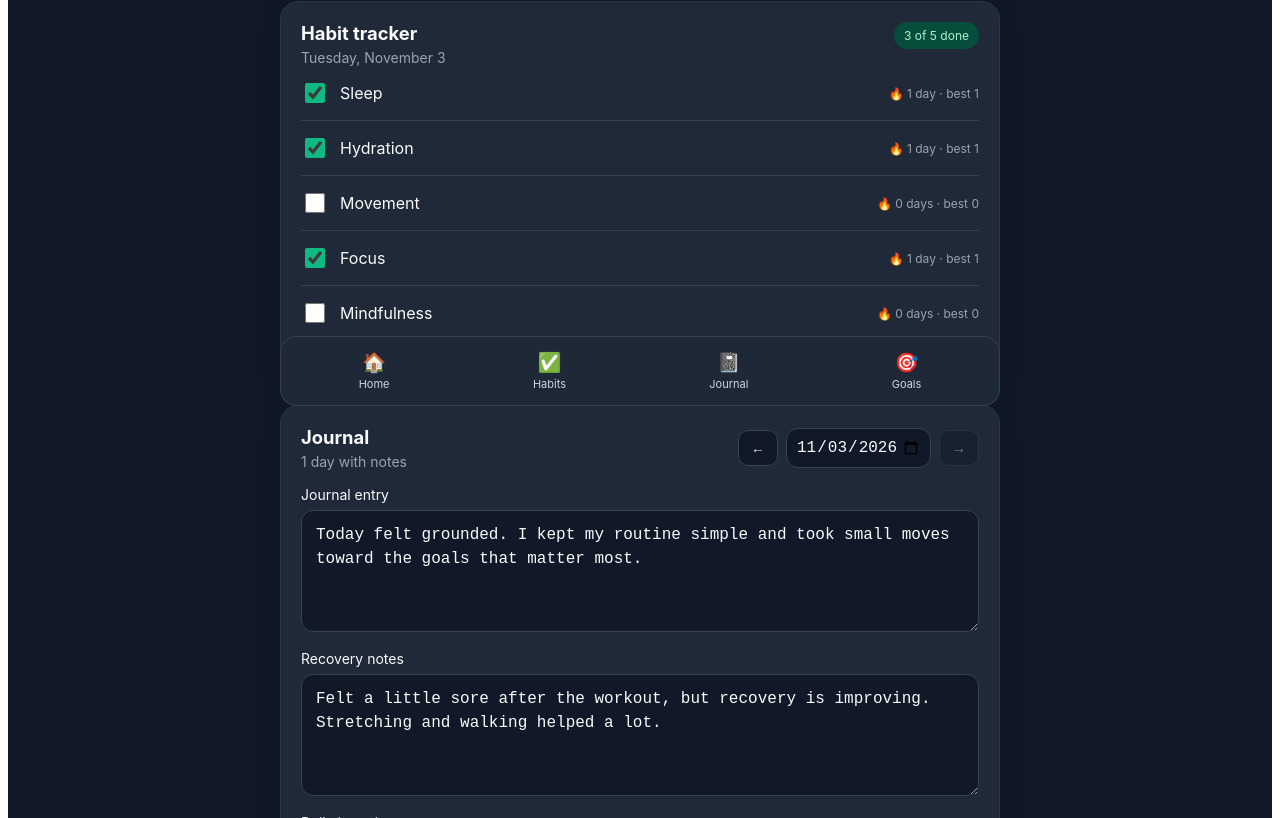
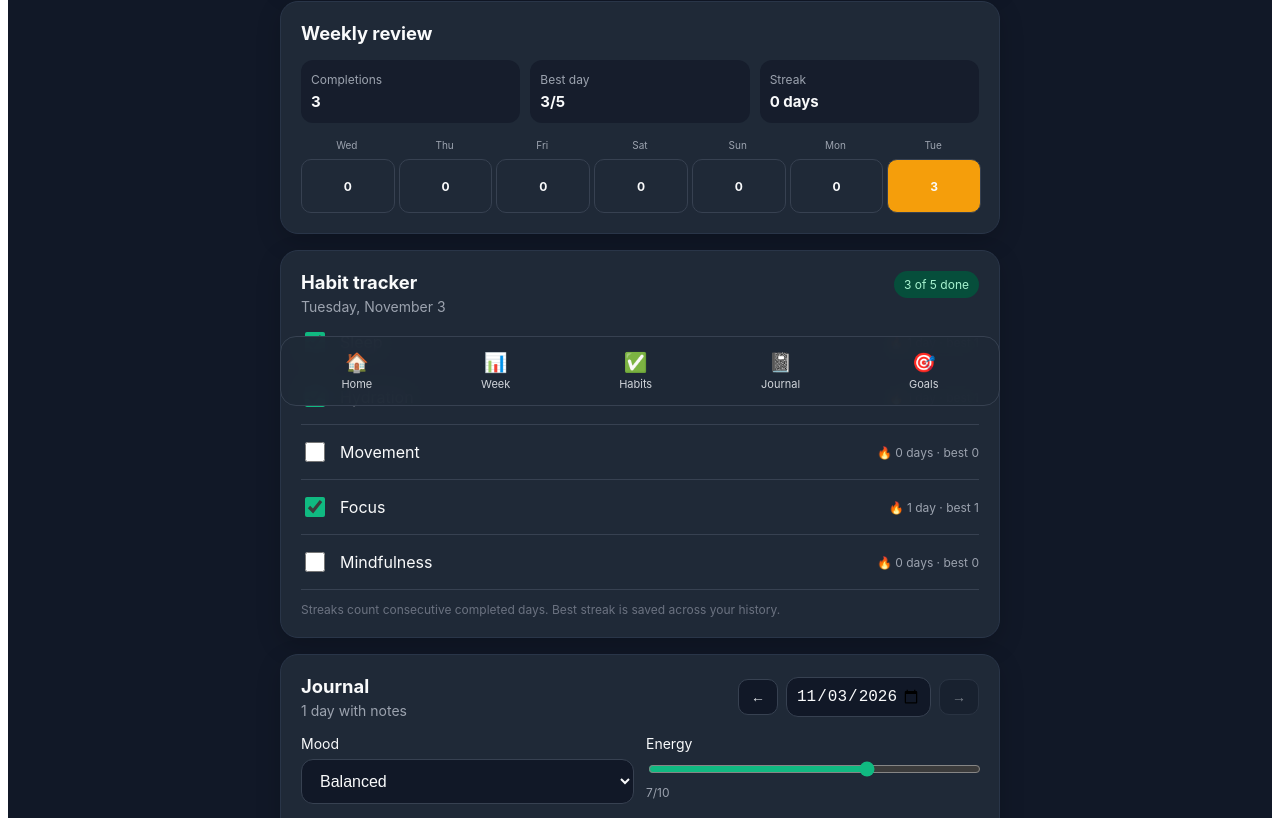
Before and after one commit to Timmaybarry/timmy-shadow, a React (Vite) app: page / in a window 1280 px wide. Shown: the part 382-1200 px from the top of the page. Built offline with nearby package versions, Linux system fonts and the light colour scheme.

Commit message:
Add weekly review dashboard, habit heatmap, and mood/energy reflection cards to Timmy'sShadow

```diff
--- a/src/App.jsx
+++ b/src/App.jsx
@@ -2,6 +2,7 @@ import { useEffect, useMemo, useState } from 'react';
 
 const STORAGE_KEY = 'timmy-shadow-state';
 const HABIT_NAMES = ['sleep', 'hydration', 'movement', 'focus', 'mindfulness'];
+const WEEK_DAYS = ['Sun', 'Mon', 'Tue', 'Wed', 'Thu', 'Fri', 'Sat'];
 const cardStyle = {
   background: '#1f2937',
   border: '1px solid #293548',
@@ -48,6 +49,15 @@ function formatDate(key, options = { weekday: 'long', month: 'long', day: 'numer
   return new Date(year, month - 1, day).toLocaleDateString(undefined, options);
 }
 
+function getLastSevenDays() {
+  const today = new Date();
+  return Array.from({ length: 7 }, (_, index) => {
+    const date = new Date(today);
+    date.setDate(today.getDate() - (6 - index));
+    return dateKey(date);
+  });
+}
+
 function makeDefaultState(today) {
   return {
     weight: 185,
@@ -66,6 +76,8 @@ function makeDefaultState(today) {
         journal: 'Today felt grounded. I kept my routine simple and took small moves toward the goals that matter most.',
         recovery: 'Felt a little sore after the workout, but recovery is improving. Stretching and walking helped a lot.',
         notes: 'Keep the day gentle. Protect energy and stay consistent with the basics.',
+        mood: 'balanced',
+        energy: '7',
       },
     },
   };
@@ -77,7 +89,6 @@ function loadState(today) {
     const saved = JSON.parse(localStorage.getItem(STORAGE_KEY) || 'null');
     if (!saved || typeof saved !== 'object') return defaults;
 
-    // Migrate the first version's single-day fields into date-keyed history.
     const habitsByDate = saved.habitsByDate || {
       [today]: saved.habits || defaults.habitsByDate[today],
     };
@@ -86,6 +97,8 @@ function loadState(today) {
         journal: saved.journal ?? defaults.entries[today].journal,
         recovery: saved.recovery ?? defaults.entries[today].recovery,
         notes: saved.notes ?? defaults.entries[today].notes,
+        mood: saved.mood ?? defaults.entries[today].mood,
+        energy: saved.energy ?? defaults.entries[today].energy,
       },
     };
 
@@ -106,7 +119,6 @@ function isComplete(habitsByDate, habit, day) {
 
 function streakFor(habitsByDate, habit, endingDay, today) {
   let cursor = endingDay;
-  // An unfinished current day doesn't erase the streak earned through yesterday.
   if (cursor === today && !isComplete(habitsByDate, habit, cursor)) {
     cursor = shiftDate(cursor, -1);
   }
@@ -144,7 +156,7 @@ function App() {
     localStorage.setItem(STORAGE_KEY, JSON.stringify(state));
   }, [state]);
 
-  const entry = state.entries[selectedDate] || { journal: '', recovery: '', notes: '' };
+  const entry = state.entries[selectedDate] || { journal: '', recovery: '', notes: '', mood: 'balanced', energy: '7' };
   const selectedHabits = state.habitsByDate[selectedDate] || {};
   const completed = HABIT_NAMES.filter((habit) => selectedHabits[habit]).length;
   const weightRange = 200 - state.goalWeight;
@@ -162,6 +174,14 @@ function App() {
     return 'Building consistency';
   }, [percent, state.weight, state.goalWeight]);
 
+  const weekDates = getLastSevenDays();
+  const weeklySummaries = weekDates.map((day) => ({
+    day,
+    count: HABIT_NAMES.filter((habit) => isComplete(state.habitsByDate, habit, day)).length,
+  }));
+  const bestWeekDay = weeklySummaries.reduce((best, current) => current.count > best.count ? current : best, weeklySummaries[0]);
+  const totalWeekHabitWins = weeklySummaries.reduce((sum, item) => sum + item.count, 0);
+
   function updateEntry(field, value) {
     setState((current) => ({
       ...current,
@@ -171,6 +191,8 @@ function App() {
           journal: '',
           recovery: '',
           notes: '',
+          mood: 'balanced',
+          energy: '7',
           ...current.entries[selectedDate],
           [field]: value,
         },
@@ -230,6 +252,39 @@ function App() {
           <p style={{ color: '#9ca3af', fontSize: '13px', margin: '8px 0 0' }}>Weight goal progress · {Math.round(percent)}%</p>
         </section>
 
+        <section id="weekly" style={cardStyle}>
+          <h2 style={{ margin: '0 0 16px', fontSize: '1.15rem' }}>Weekly review</h2>
+          <div style={{ display: 'grid', gridTemplateColumns: 'repeat(3, minmax(0, 1fr))', gap: '10px', marginBottom: '16px' }}>
+            <Metric label="Completions" value={`${totalWeekHabitWins}`} />
+            <Metric label="Best day" value={bestWeekDay ? `${bestWeekDay.count}/5` : '0/5'} />
+            <Metric label="Streak" value={`${streakFor(state.habitsByDate, 'mindfulness', selectedDate, today)} days`} />
+          </div>
+          <div style={{ display: 'grid', gridTemplateColumns: 'repeat(7, minmax(0, 1fr))', gap: '6px' }}>
+            {weeklySummaries.map(({ day, count }) => (
+              <div key={day} style={{ textAlign: 'center' }}>
+                <div style={{ color: '#9ca3af', fontSize: '10px', marginBottom: '8px' }}>{WEEK_DAYS[new Date(day).getDay()]}</div>
+                <div
+                  style={{
+                    width: '100%',
+                    minHeight: '52px',
+                    borderRadius: '10px',
+                    background: count === 0 ? '#1f2937' : count >= 4 ? '#10b981' : count >= 2 ? '#f59e0b' : '#374151',
+                    border: '1px solid #374151',
+                    display: 'flex',
+                    alignItems: 'center',
+                    justifyContent: 'center',
+                    fontSize: '12px',
+                    fontWeight: 700,
+                    color: '#f9fafb',
+                  }}
+                >
+                  {count}
+                </div>
+              </div>
+            ))}
+          </div>
+        </section>
+
         <section id="habits" style={cardStyle}>
           <div style={{ display: 'flex', justifyContent: 'space-between', alignItems: 'start', gap: '12px' }}>
             <div>
@@ -274,6 +329,25 @@ function App() {
               <button type="button" aria-label="Next day" disabled={selectedDate >= today} onClick={() => setSelectedDate((day) => shiftDate(day, 1))} style={{ ...buttonStyle, opacity: selectedDate >= today ? 0.45 : 1 }}>→</button>
             </div>
           </div>
+
+          <div style={{ display: 'grid', gridTemplateColumns: 'repeat(2, minmax(0, 1fr))', gap: '12px', marginBottom: '12px' }}>
+            <label>
+              <span style={{ display: 'block', marginBottom: '7px', fontSize: '14px' }}>Mood</span>
+              <select value={entry.mood || 'balanced'} onChange={(event) => updateEntry('mood', event.target.value)} style={inputStyle}>
+                <option value="happy">Happy</option>
+                <option value="balanced">Balanced</option>
+                <option value="tired">Tired</option>
+                <option value="stress">Stressed</option>
+                <option value="focused">Focused</option>
+              </select>
+            </label>
+            <label>
+              <span style={{ display: 'block', marginBottom: '7px', fontSize: '14px' }}>Energy</span>
+              <input type="range" min="1" max="10" value={Number(entry.energy || 7)} onChange={(event) => updateEntry('energy', event.target.value)} style={{ width: '100%', accentColor: '#10b981' }} />
+              <div style={{ color: '#9ca3af', fontSize: '12px', marginTop: '4px' }}>{entry.energy || 7}/10</div>
+            </label>
+          </div>
+
           <TextArea label="Journal entry" value={entry.journal} onChange={(value) => updateEntry('journal', value)} placeholder="What stood out today?" />
           <TextArea label="Recovery notes" value={entry.recovery} onChange={(value) => updateEntry('recovery', value)} placeholder="How is your body feeling?" />
           <label style={{ display: 'block', marginTop: '14px' }}>
@@ -299,6 +373,7 @@ function App() {
 
         <nav aria-label="Main navigation" style={{ position: 'sticky', bottom: '12px', background: 'rgba(31,41,55,0.96)', border: '1px solid #374151', borderRadius: '16px', padding: '10px 6px', display: 'flex', justifyContent: 'space-around', marginTop: '20px', backdropFilter: 'blur(12px)' }}>
           <NavLink href="#home" icon="🏠" label="Home" />
+          <NavLink href="#weekly" icon="📊" label="Week" />
           <NavLink href="#habits" icon="✅" label="Habits" />
           <NavLink href="#journal" icon="📓" label="Journal" />
           <NavLink href="#goals" icon="🎯" label="Goals" />
```
